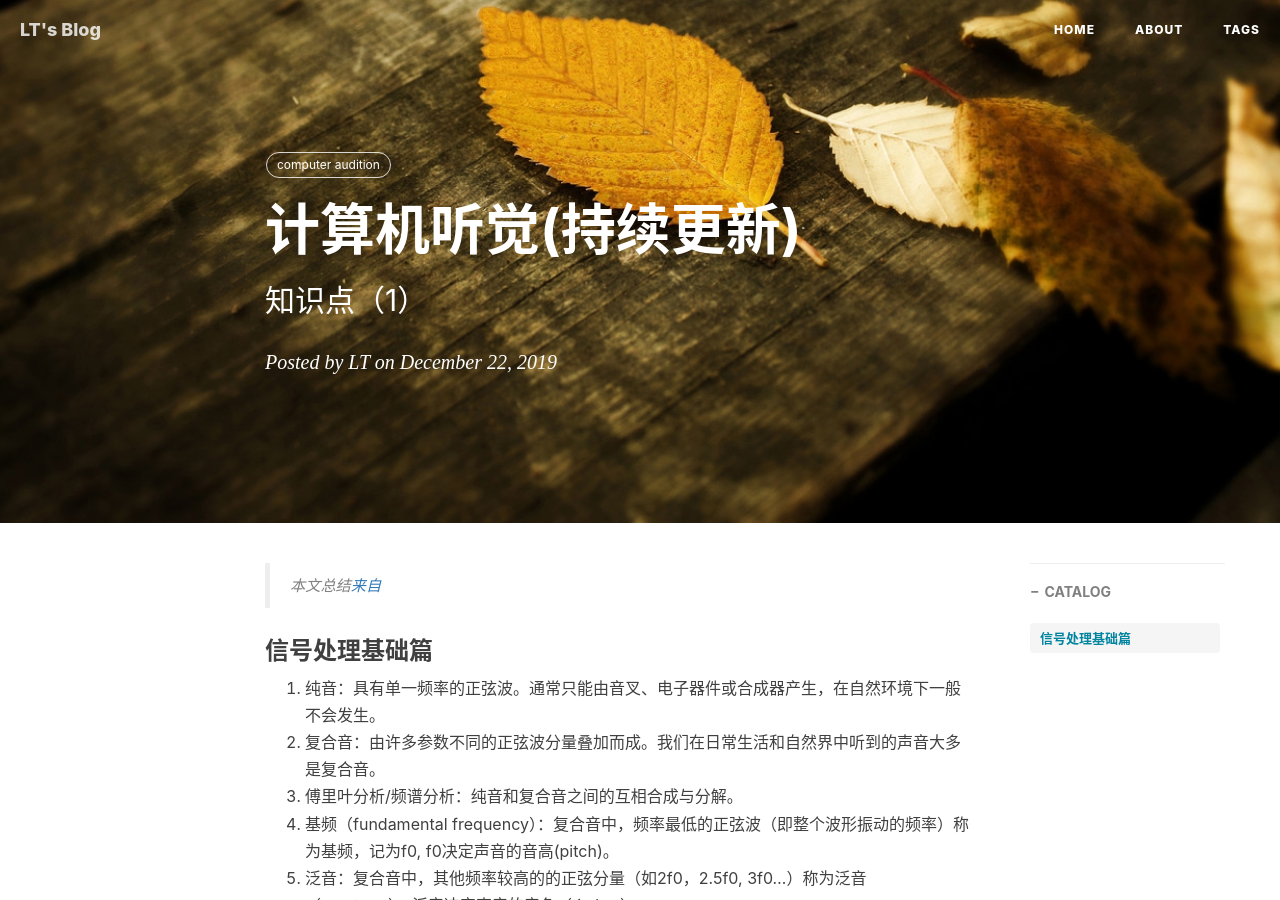
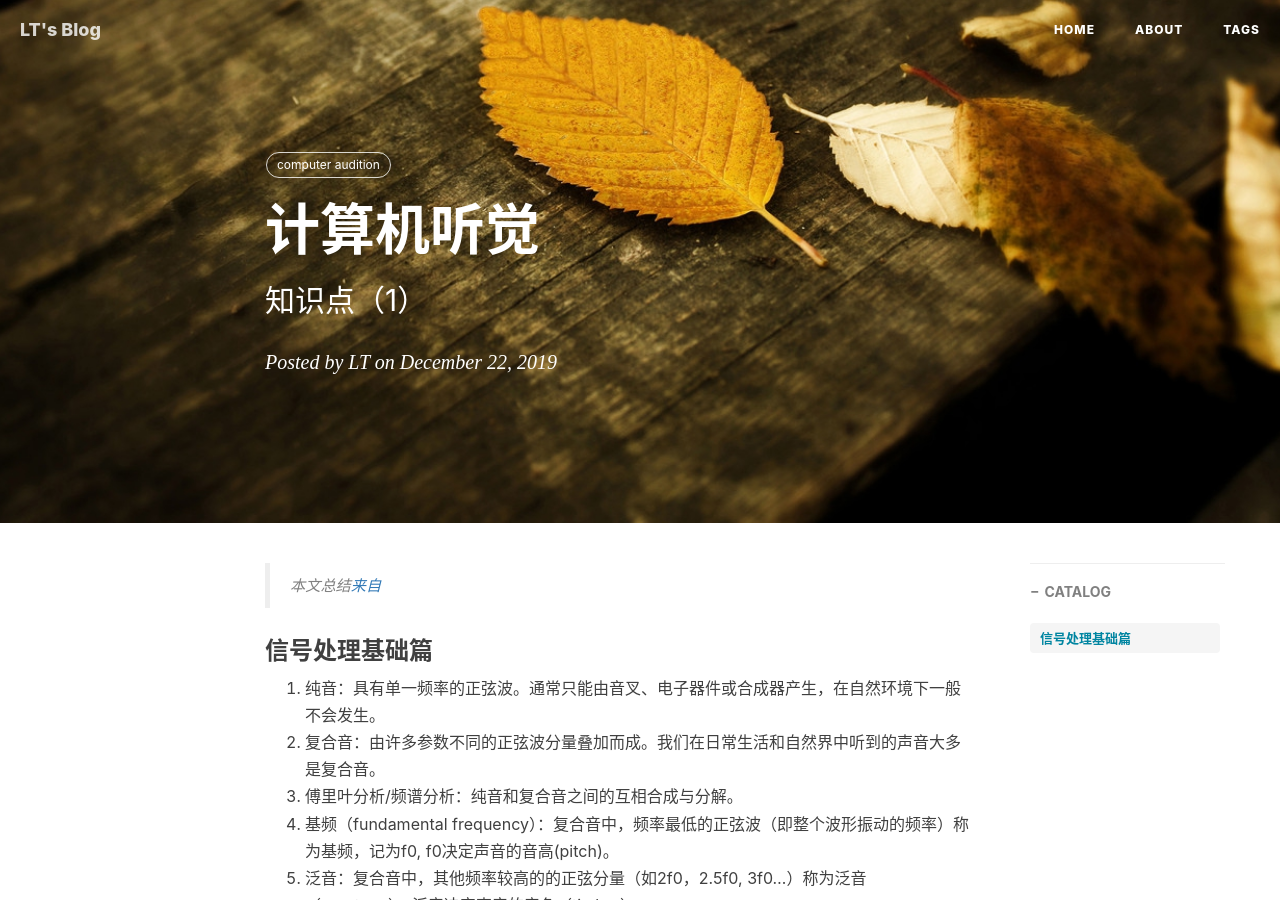
Before and after one commit to LeeeLiu/leeeliu.github.io, a Jekyll site: the page built from _posts/2019-12-22-Computer_Audition(1).md, in a window 1280 px wide and 900 px high. Built offline with Jekyll 4.4.1, drawn with Linux system fonts in a browser that asks for light colours; nearby versions of some CDN libraries; comment, search, counter and statistics services are not loaded.

Commit message:
Update 2019-12-22-Computer_Audition(1).md

```diff
--- a/_posts/2019-12-22-Computer_Audition(1).md
+++ b/_posts/2019-12-22-Computer_Audition(1).md
@@ -1,6 +1,6 @@
 ---
 layout:     post
-title:      计算机听觉(持续更新)
+title:      计算机听觉
 subtitle:   知识点（1）
 date:       2019-12-22
 author:     LT
```
